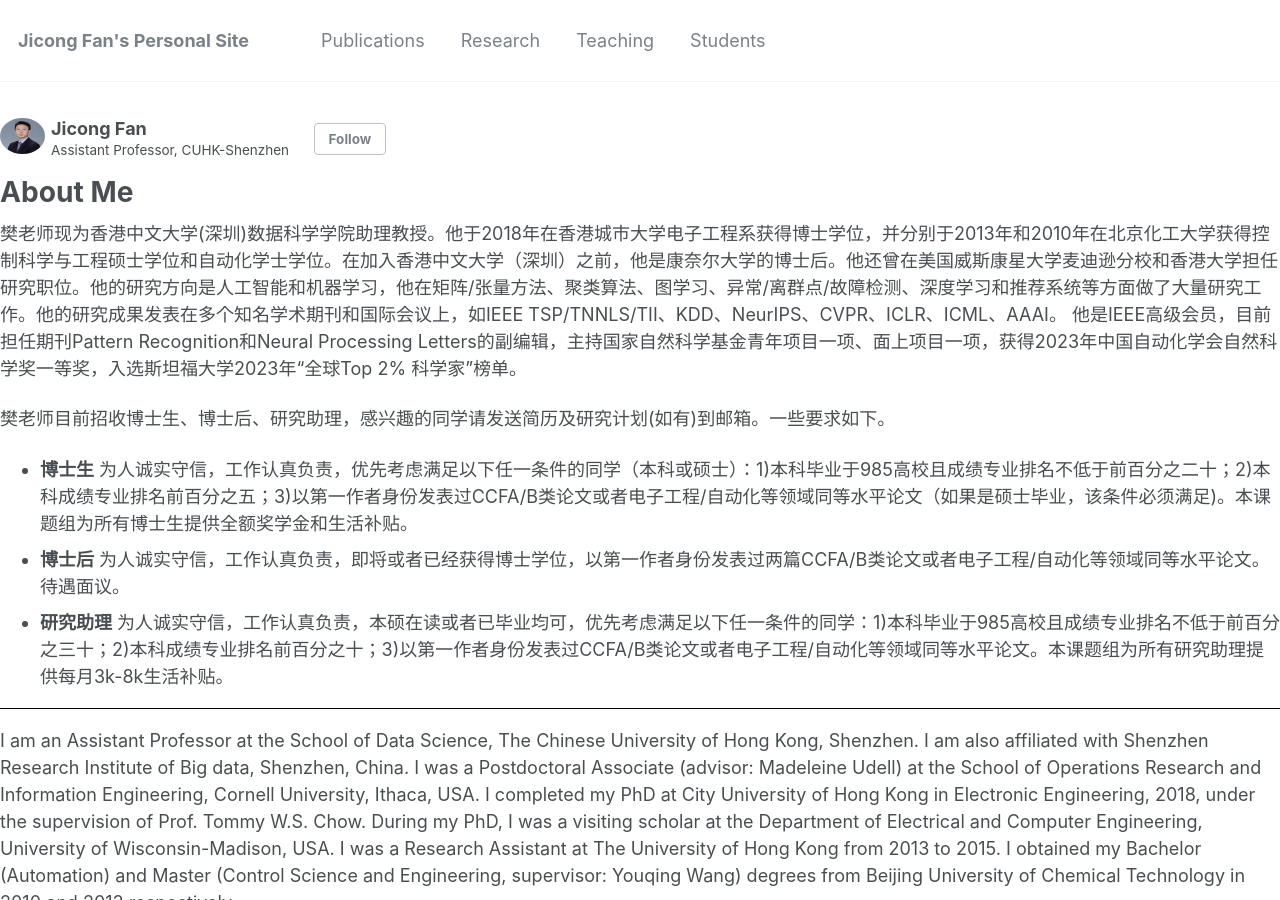
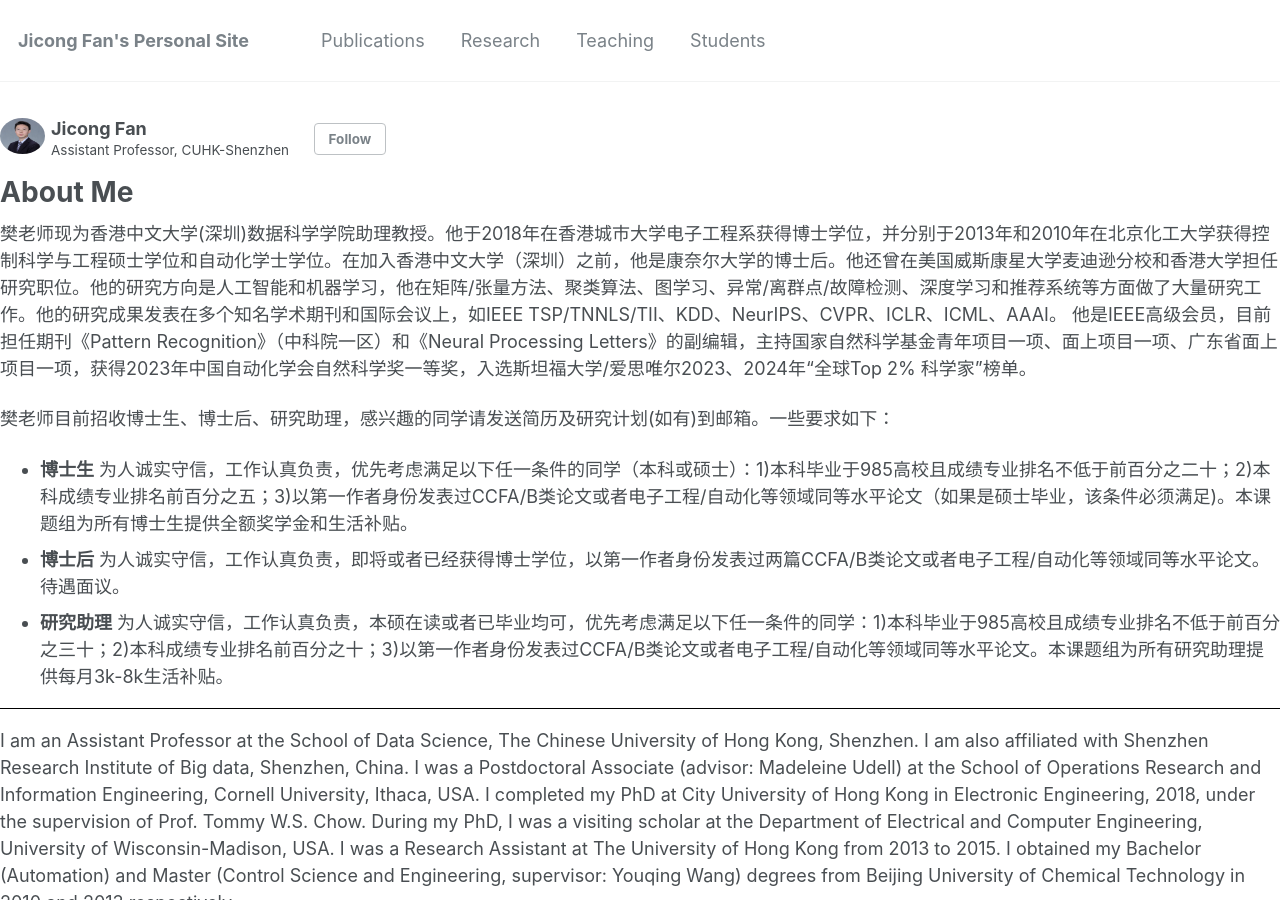
Before and after one commit to jicongfan/jicongfan.github.io, a Jekyll site: the page built from _pages/about.md, in a window 1280 px wide and 900 px high. Built offline with Jekyll 4.4.1, drawn with Linux system fonts in a browser that asks for light colours; some of the changed text lies outside the part shown.

Commit message:
Update about.md

```diff
--- a/_pages/about.md
+++ b/_pages/about.md
@@ -9,9 +9,9 @@ redirect_from:
 ---
 
 
-樊老师现为香港中文大学(深圳)数据科学学院助理教授。他于2018年在香港城市大学电子工程系获得博士学位，并分别于2013年和2010年在北京化工大学获得控制科学与工程硕士学位和自动化学士学位。在加入香港中文大学（深圳）之前，他是康奈尔大学的博士后。他还曾在美国威斯康星大学麦迪逊分校和香港大学担任研究职位。他的研究方向是人工智能和机器学习，他在矩阵/张量方法、聚类算法、图学习、异常/离群点/故障检测、深度学习和推荐系统等方面做了大量研究工作。他的研究成果发表在多个知名学术期刊和国际会议上，如IEEE TSP/TNNLS/TII、KDD、NeurIPS、CVPR、ICLR、ICML、AAAI。 他是IEEE高级会员，目前担任期刊Pattern Recognition和Neural Processing Letters的副编辑，主持国家自然科学基金青年项目一项、面上项目一项，获得2023年中国自动化学会自然科学奖一等奖，入选斯坦福大学2023年“全球Top 2% 科学家”榜单。
+樊老师现为香港中文大学(深圳)数据科学学院助理教授。他于2018年在香港城市大学电子工程系获得博士学位，并分别于2013年和2010年在北京化工大学获得控制科学与工程硕士学位和自动化学士学位。在加入香港中文大学（深圳）之前，他是康奈尔大学的博士后。他还曾在美国威斯康星大学麦迪逊分校和香港大学担任研究职位。他的研究方向是人工智能和机器学习，他在矩阵/张量方法、聚类算法、图学习、异常/离群点/故障检测、深度学习和推荐系统等方面做了大量研究工作。他的研究成果发表在多个知名学术期刊和国际会议上，如IEEE TSP/TNNLS/TII、KDD、NeurIPS、CVPR、ICLR、ICML、AAAI。 他是IEEE高级会员，目前担任期刊《Pattern Recognition》（中科院一区）和《Neural Processing Letters》的副编辑，主持国家自然科学基金青年项目一项、面上项目一项、广东省面上项目一项，获得2023年中国自动化学会自然科学奖一等奖，入选斯坦福大学/爱思唯尔2023、2024年“全球Top 2% 科学家”榜单。
 
-樊老师目前招收博士生、博士后、研究助理，感兴趣的同学请发送简历及研究计划(如有)到邮箱。一些要求如下。
+樊老师目前招收博士生、博士后、研究助理，感兴趣的同学请发送简历及研究计划(如有)到邮箱。一些要求如下：
 * <strong>博士生</strong> 为人诚实守信，工作认真负责，优先考虑满足以下任一条件的同学（本科或硕士）：1)本科毕业于985高校且成绩专业排名不低于前百分之二十；2)本科成绩专业排名前百分之五；3)以第一作者身份发表过CCFA/B类论文或者电子工程/自动化等领域同等水平论文（如果是硕士毕业，该条件必须满足)。本课题组为所有博士生提供全额奖学金和生活补贴。
 * <strong>博士后</strong> 为人诚实守信，工作认真负责，即将或者已经获得博士学位，以第一作者身份发表过两篇CCFA/B类论文或者电子工程/自动化等领域同等水平论文。待遇面议。
 * <strong>研究助理</strong> 为人诚实守信，工作认真负责，本硕在读或者已毕业均可，优先考虑满足以下任一条件的同学：1)本科毕业于985高校且成绩专业排名不低于前百分之三十；2)本科成绩专业排名前百分之十；3)以第一作者身份发表过CCFA/B类论文或者电子工程/自动化等领域同等水平论文。本课题组为所有研究助理提供每月3k-8k生活补贴。
```
Also changed, not shown: other parts of _pages/about.md (+1 -1 lines).
